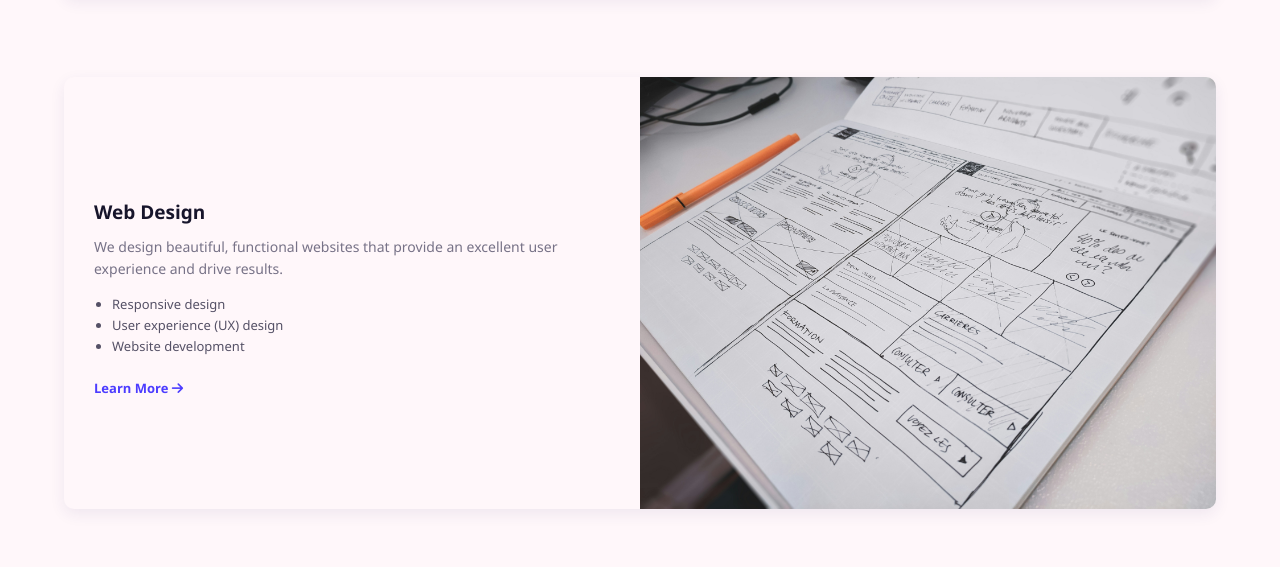
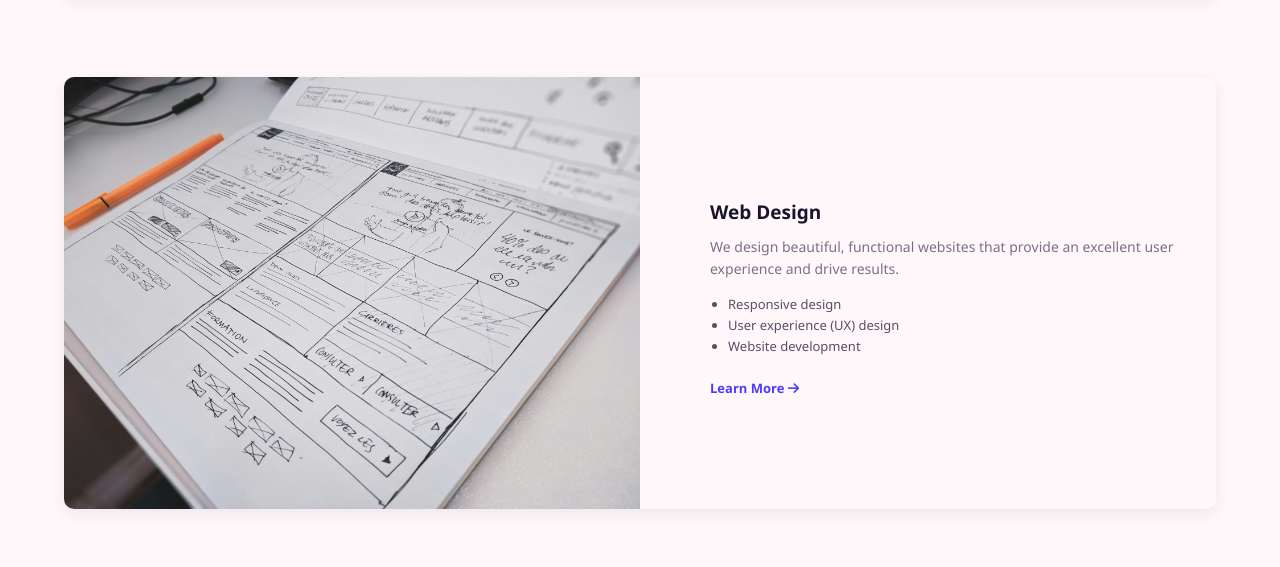
Before and after one commit to PO94-ART/horthline-studio, a plain HTML site: page services.html in a window 1280 px wide. Shown: the part 1061-1628 px from the top of the page. Drawn offline with Linux system fonts and the light colour scheme.

Commit message:
Update style.css
16.11.2026

```diff
--- a/css/style.css
+++ b/css/style.css
@@ -227,7 +227,6 @@ body.menu-is-open {
 	display: flex;
 	align-items: center;
 	min-height: 280px;
-	/* color: #ffffff; */
 	background-image:url("../images/introduction-image.jpg");
 	background-size: cover;
 	background-position: center;
@@ -275,6 +274,14 @@ body.menu-is-open {
 	padding-bottom: 60px;
 	background-color: #fff7fa;
 }
+
+
+.introduction {
+	padding-top: 55px;
+	padding-bottom: 60px;
+}
+
+
 .service-section{
 	background-color: #fff7fa;
 }
@@ -390,7 +397,7 @@ body.menu-is-open {
 
 /* Servises Page */
 
-.service-item {
+/* .service-item {
 	display: flex;
 	flex-direction: row;
 	justify-content: space-between;
@@ -398,22 +405,38 @@ body.menu-is-open {
 	margin-bottom: 80px;
 	background-color: #fff7fa;
 	border-radius: 10px;
+} */
+
+.service-item {
+  display: flex;
+  flex-direction: column;
+  gap: 0;
+  margin-bottom: 80px;
+  background-color: #fff7fa;
+  border-radius: 10px;
 }
 
 .service-section{
 	background-color: #fff7fa;
 }
 
-.service-item img{
+/* .service-item img{
 	display: block;
 	width: 50%;
 	height: auto;
 	object-fit: cover;
+} */
+
+.service-item img {
+  display: block;
+  width: 100%;
+  height: auto;
+  object-fit: cover;
 }
 
 .service-content-wrap {
 
-	padding: 120px 30px 100px;
+	padding: 30px 20px;
 
 }
 
@@ -424,7 +447,7 @@ body.menu-is-open {
 	align-items: center;
 	min-height: 280px;
 	/* color: #ffffff; */
-	background-image:url("../images/introduction-image.jpg");
+	background-image:url("../images/contact-image.jpg");
 	background-size: cover;
 	background-position: center;
 }
@@ -778,6 +801,27 @@ body.menu-is-open {
     grid-template-columns: repeat(3, 1fr);
 }
 
+	.service-item {
+		flex-direction: row;
+		gap: 40px;
+	}
+
+	.service-content-wrap{
+		padding: 120px 30px 100px;
+	}
+
+	.service-item img {
+		width: 50%;
+	}
+
+	.service-item:nth-child(2) {
+  flex-direction: row;
+}
+
+	.service-item:nth-child(2) img {
+  order: -1;
+}
+
 	.contact-details {
 		grid-template-columns: repeat(2, 1fr);
 	}
```
